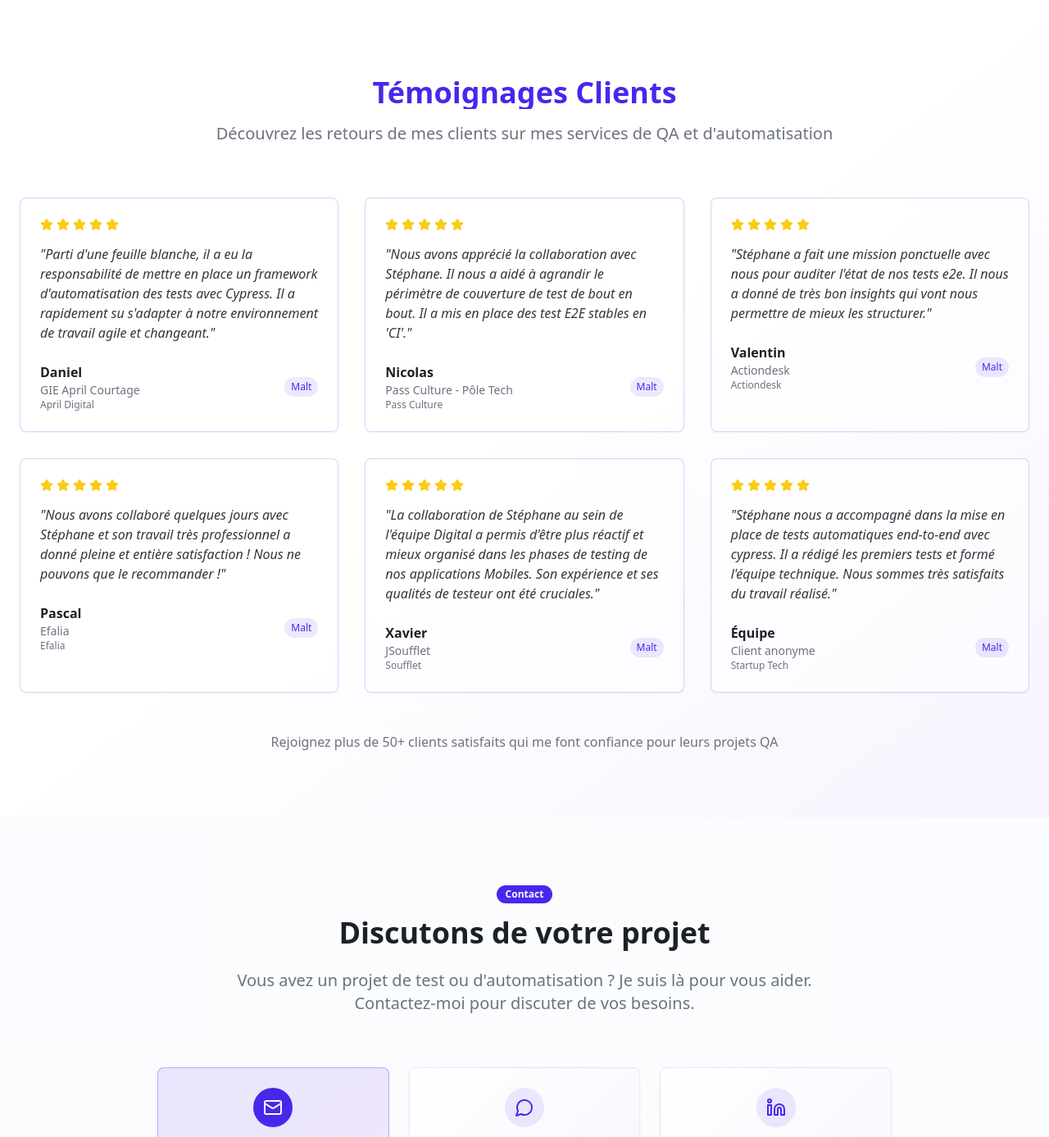
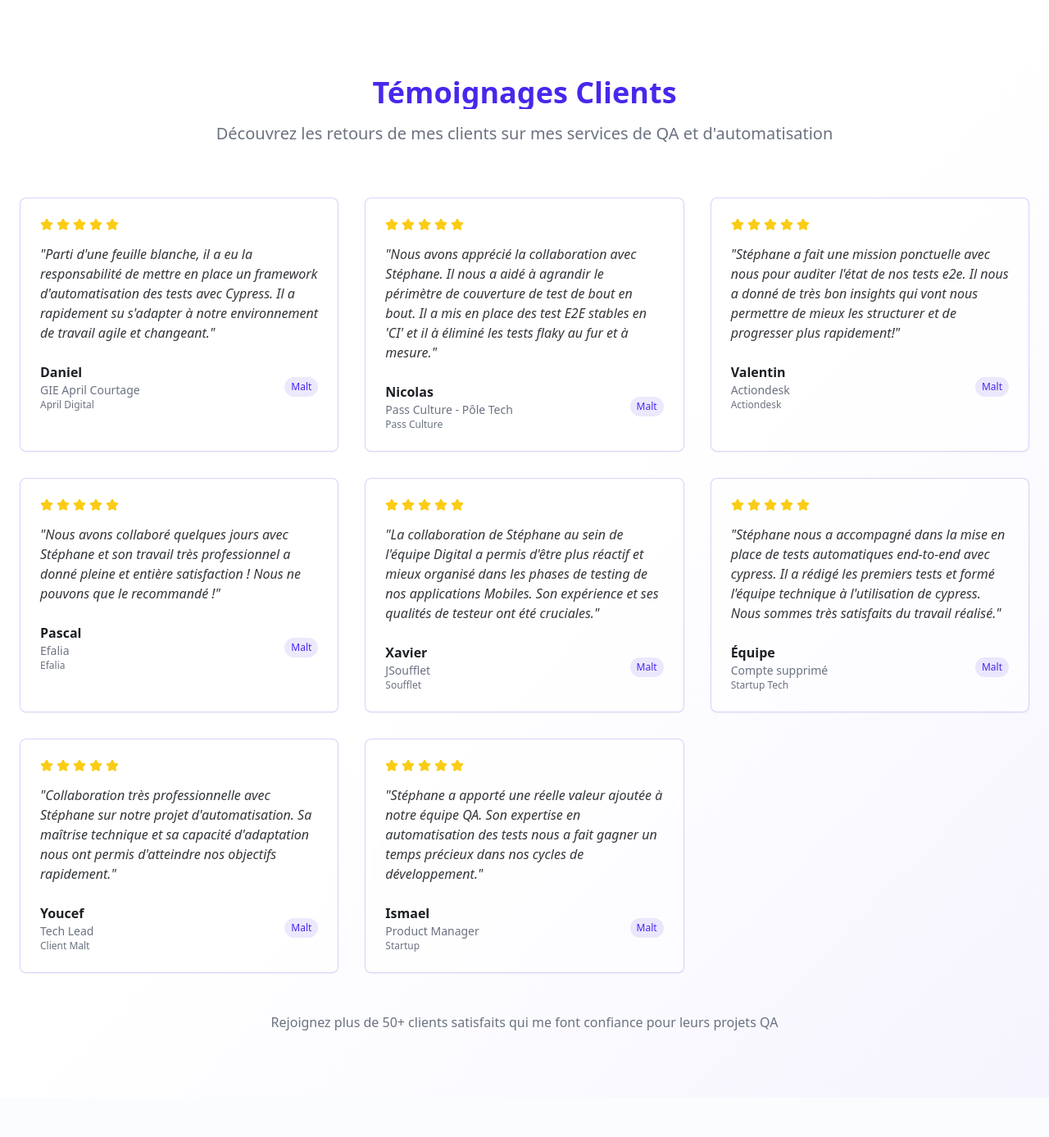
Before and after one commit to TestingIT-FR/qa-craftsmanship-hub, a React (Vite) app: page / in a window 1280 px wide. Shown: the part 5082-6469 px from the top of the page at 82% size. Built offline with nearby package versions, Linux system fonts and the light colour scheme.

Commit message:
Add more testimonials
Add testimonials from Youcef and Ismael, and include all available testimonials.

```diff
--- a/src/components/Testimonials.tsx
+++ b/src/components/Testimonials.tsx
@@ -14,7 +14,7 @@ const testimonials = [
     name: "Nicolas",
     role: "Pass Culture - Pôle Tech",
     company: "Pass Culture",
-    content: "Nous avons apprécié la collaboration avec Stéphane. Il nous a aidé à agrandir le périmètre de couverture de test de bout en bout. Il a mis en place des test E2E stables en 'CI'.",
+    content: "Nous avons apprécié la collaboration avec Stéphane. Il nous a aidé à agrandir le périmètre de couverture de test de bout en bout. Il a mis en place des test E2E stables en 'CI' et il à éliminé les tests flaky au fur et à mesure.",
     rating: 5,
     source: "Malt"
   },
@@ -22,7 +22,7 @@ const testimonials = [
     name: "Valentin",
     role: "Actiondesk",
     company: "Actiondesk",
-    content: "Stéphane a fait une mission ponctuelle avec nous pour auditer l'état de nos tests e2e. Il nous a donné de très bon insights qui vont nous permettre de mieux les structurer.",
+    content: "Stéphane a fait une mission ponctuelle avec nous pour auditer l'état de nos tests e2e. Il nous a donné de très bon insights qui vont nous permettre de mieux les structurer et de progresser plus rapidement!",
     rating: 5,
     source: "Malt"
   },
@@ -30,7 +30,7 @@ const testimonials = [
     name: "Pascal",
     role: "Efalia",
     company: "Efalia",
-    content: "Nous avons collaboré quelques jours avec Stéphane et son travail très professionnel a donné pleine et entière satisfaction ! Nous ne pouvons que le recommander !",
+    content: "Nous avons collaboré quelques jours avec Stéphane et son travail très professionnel a donné pleine et entière satisfaction ! Nous ne pouvons que le recommandé !",
     rating: 5,
     source: "Malt"
   },
@@ -44,9 +44,25 @@ const testimonials = [
   },
   {
     name: "Équipe",
-    role: "Client anonyme",
+    role: "Compte supprimé",
     company: "Startup Tech",
-    content: "Stéphane nous a accompagné dans la mise en place de tests automatiques end-to-end avec cypress. Il a rédigé les premiers tests et formé l'équipe technique. Nous sommes très satisfaits du travail réalisé.",
+    content: "Stéphane nous a accompagné dans la mise en place de tests automatiques end-to-end avec cypress. Il a rédigé les premiers tests et formé l'équipe technique à l'utilisation de cypress. Nous sommes très satisfaits du travail réalisé.",
+    rating: 5,
+    source: "Malt"
+  },
+  {
+    name: "Youcef",
+    role: "Tech Lead",
+    company: "Client Malt",
+    content: "Collaboration très professionnelle avec Stéphane sur notre projet d'automatisation. Sa maîtrise technique et sa capacité d'adaptation nous ont permis d'atteindre nos objectifs rapidement.",
+    rating: 5,
+    source: "Malt"
+  },
+  {
+    name: "Ismael",
+    role: "Product Manager",
+    company: "Startup",
+    content: "Stéphane a apporté une réelle valeur ajoutée à notre équipe QA. Son expertise en automatisation des tests nous a fait gagner un temps précieux dans nos cycles de développement.",
     rating: 5,
     source: "Malt"
   }
```
